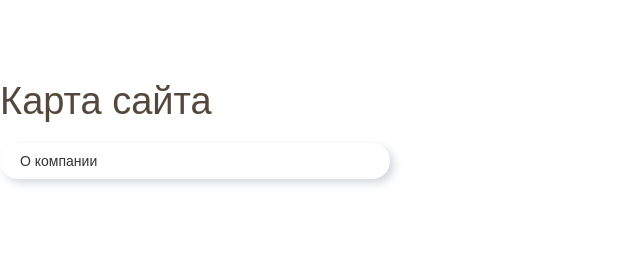
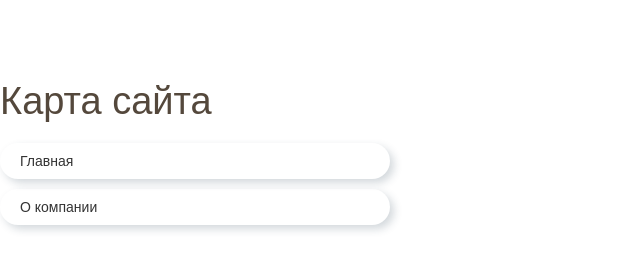
Before and after one commit to illowen/KBS, a plain HTML site: page index.html in a window 1280 px wide. Shown: the whole page, without its empty margins (0-640 px from the left). Drawn offline with Linux system fonts and the light colour scheme.

Commit message:
Add files via upload

```diff
--- a/index.html
+++ b/index.html
@@ -16,7 +16,8 @@
 			Карта сайта
 		</div>
 		<ul class="page_nav">
-			<li><a href="index1.html" target="_blank">О компании</a></li>
+			<li><a href="index1.html" target="_blank">Главная</a></li>
+			<li><a href="index2.html" target="_blank">О компании</a></li>
 		</ul>
 	</div>
 </div>
```
